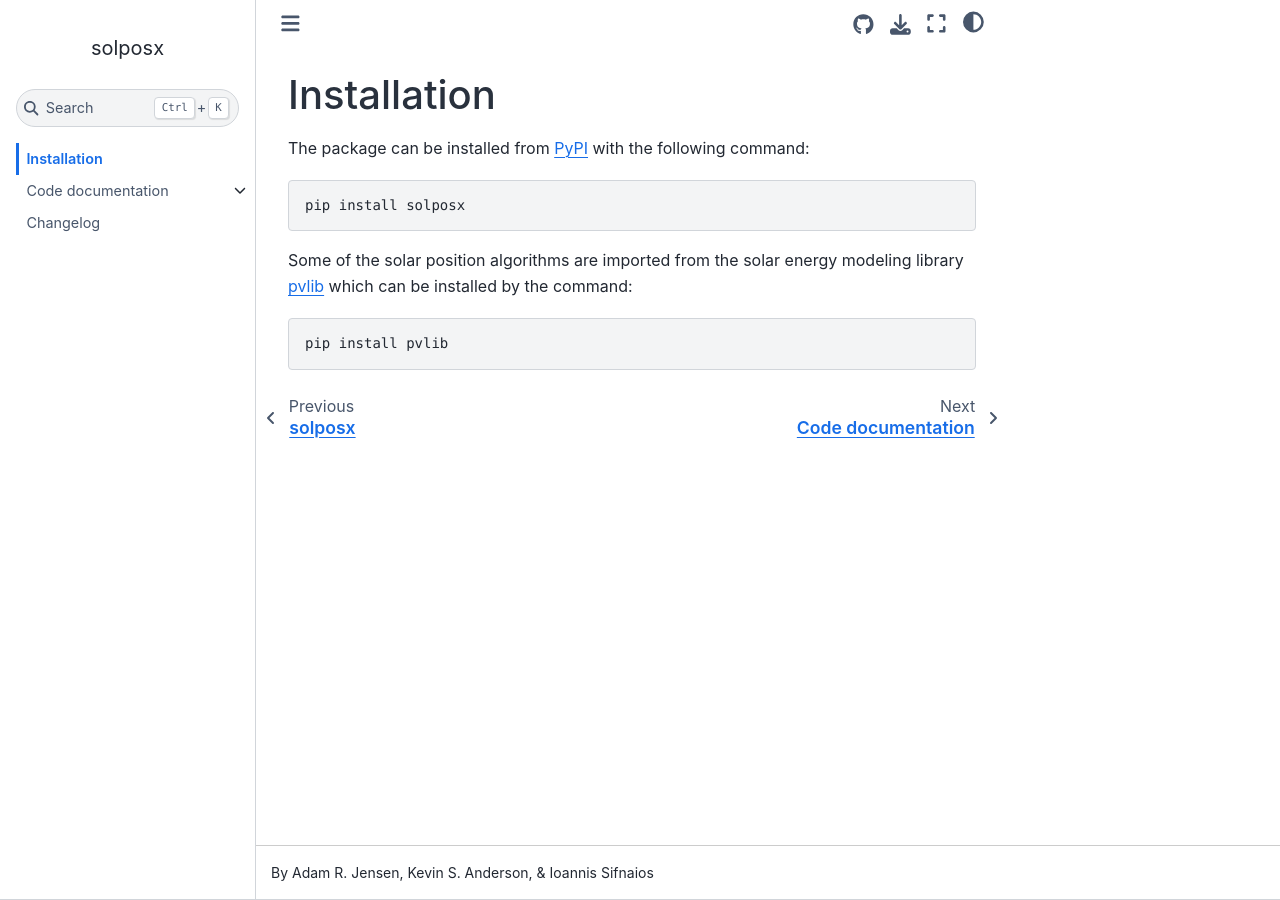
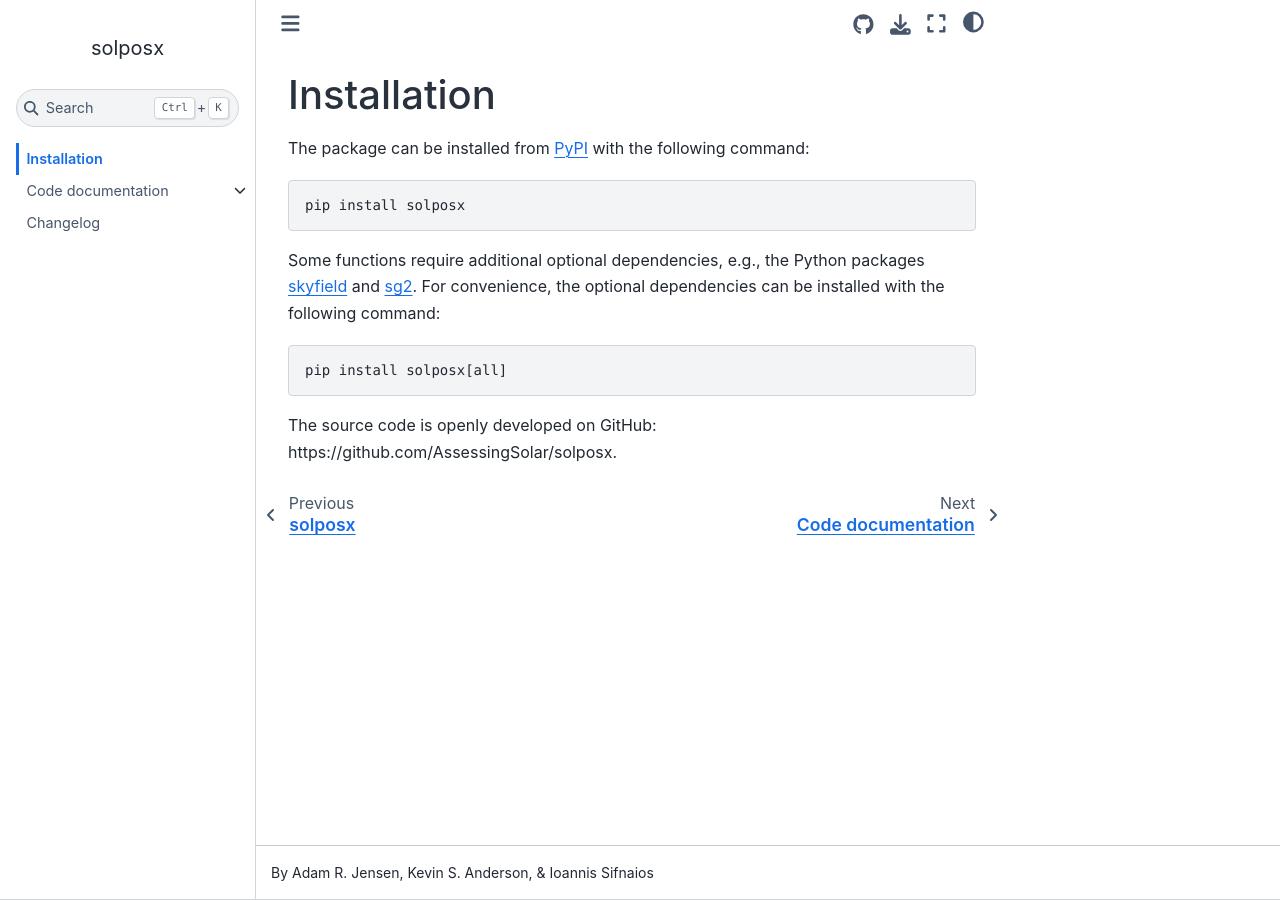
Before and after one commit to pvlib/solposx, a Sphinx documentation site: the page built from docs/source/installation.md, in a window 1280 px wide. Built offline with Sphinx 7.4.7 and the Sphinx Book theme 1.1.4, drawn with Linux system fonts in a browser that asks for light colours.

Commit message:
Update documentation

```diff
--- a/docs/source/documentation.rst
+++ b/docs/source/documentation.rst
@@ -5,8 +5,10 @@
 Code documentation
 ##################
 
+The documentation for the individual functions can be found by navigating to the relevant section below.
+
 .. toctree::
-   :maxdepth: 2
+   :maxdepth: 1
 
    solarposition
    refraction
--- a/docs/source/installation.md
+++ b/docs/source/installation.md
@@ -1,9 +1,11 @@
 # Installation
 
-The package can be installed from [PyPI](https://pypi.org/) with the following command:
+The package can be installed from [PyPI](https://pypi.org/project/solposx/) with the following command:
 
     pip install solposx
 
-Some of the solar position algorithms are imported from the solar energy modeling library [pvlib](https://pvlib-python.readthedocs.io/en/stable/) which can be installed by the command:
+Some functions require additional optional dependencies, e.g., the Python packages [skyfield](https://pypi.org/project/skyfield/) and [sg2](https://pypi.org/project/sg2). For convenience, the optional dependencies can be installed with the following command:
 
-    pip install pvlib
+    pip install solposx[all]
+
+The source code is openly developed on GitHub: https://github.com/AssessingSolar/solposx.
```
Also changed, not shown: docs/source/index.md (+6 -1 lines).
